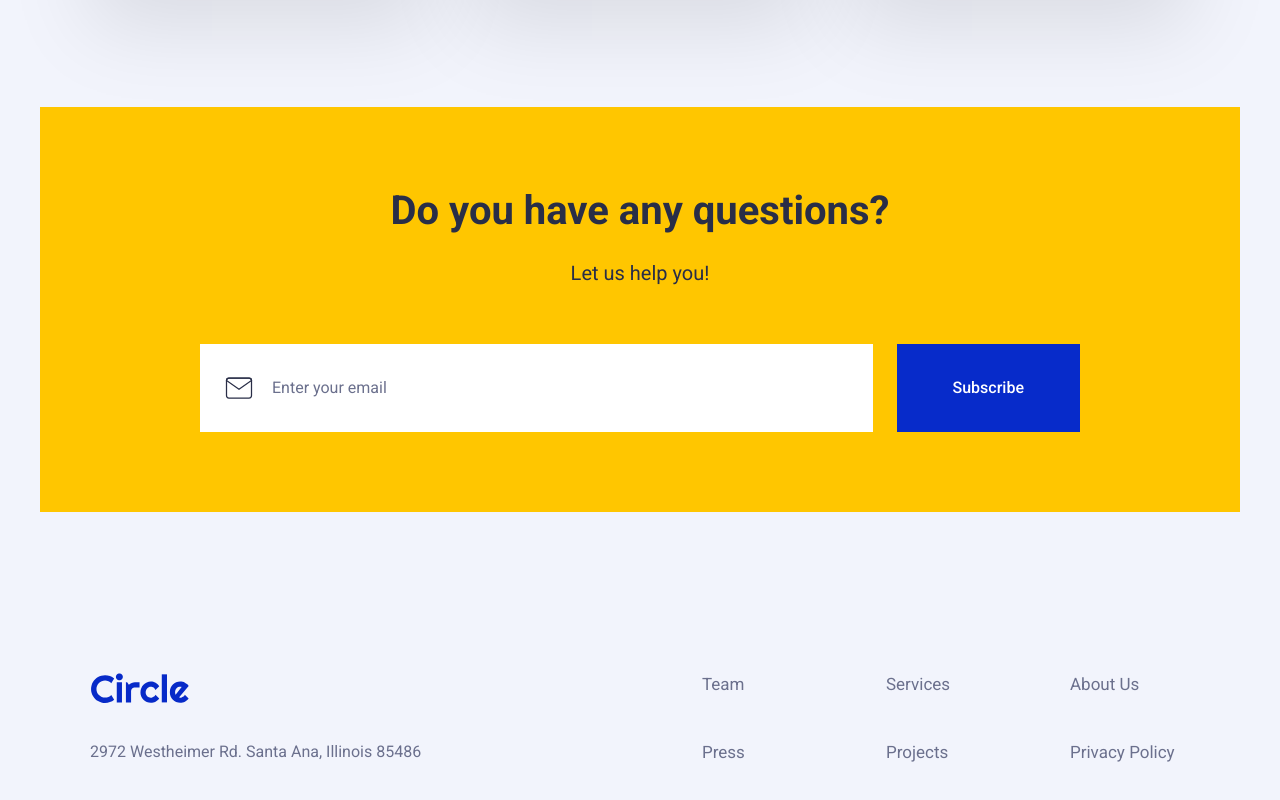
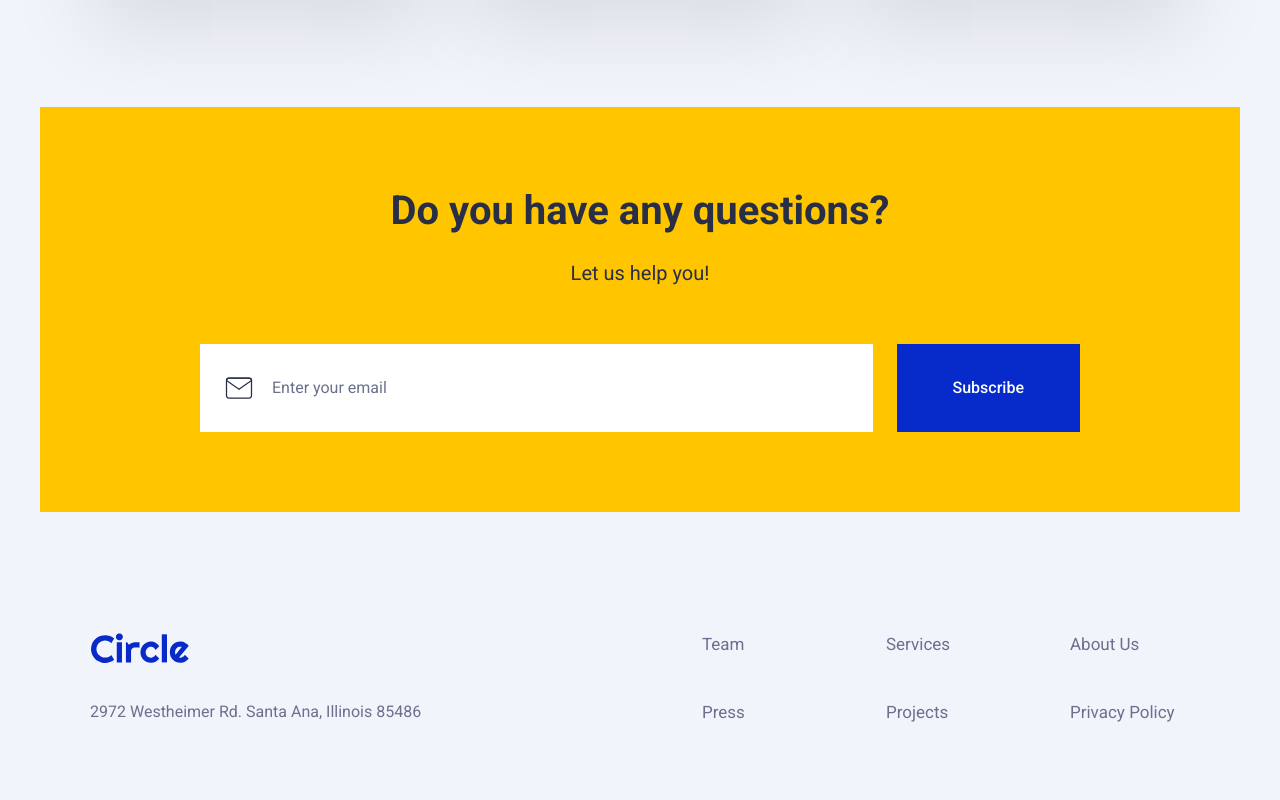
Before and after one commit to calvinckang/midterm-project, a plain HTML site: page index.html in a window 1280 px wide. Shown: the part 2794-3594 px from the top of the page. After the commit the page ends 3558 px from the top, so only its background shows below. Drawn offline with Linux system fonts and the light colour scheme.

Commit message:
Remove footer margin top

```diff
--- a/main.css
+++ b/main.css
@@ -484,9 +484,6 @@ footer nav ul div.footer-nav li {
 }
 
 @media screen and (min-width: 1024px) {
-    footer {
-        margin-top: 160px;
-    }
     footer nav ul div.footer-nav {
         gap: 64px;
     }
```
